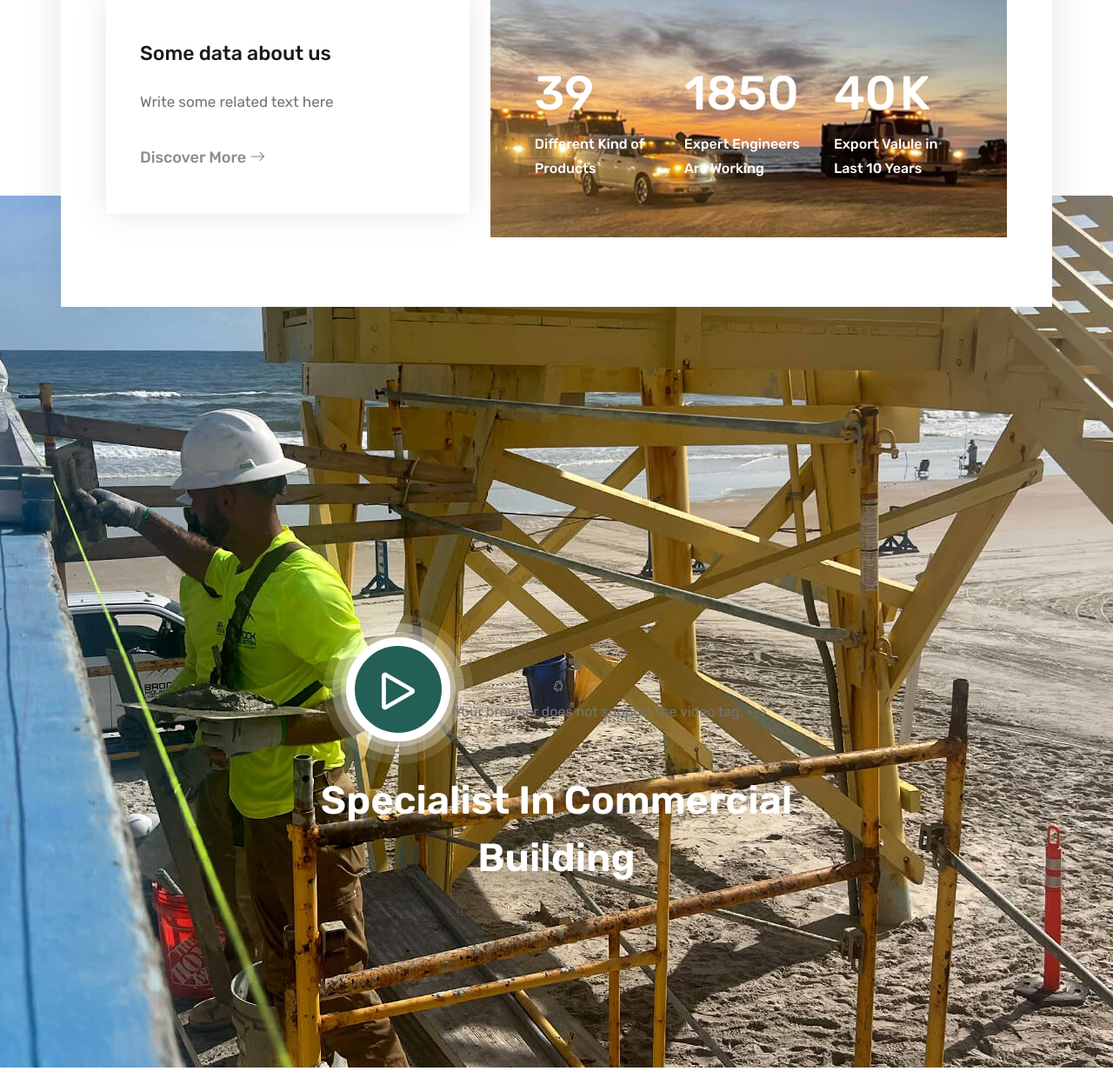
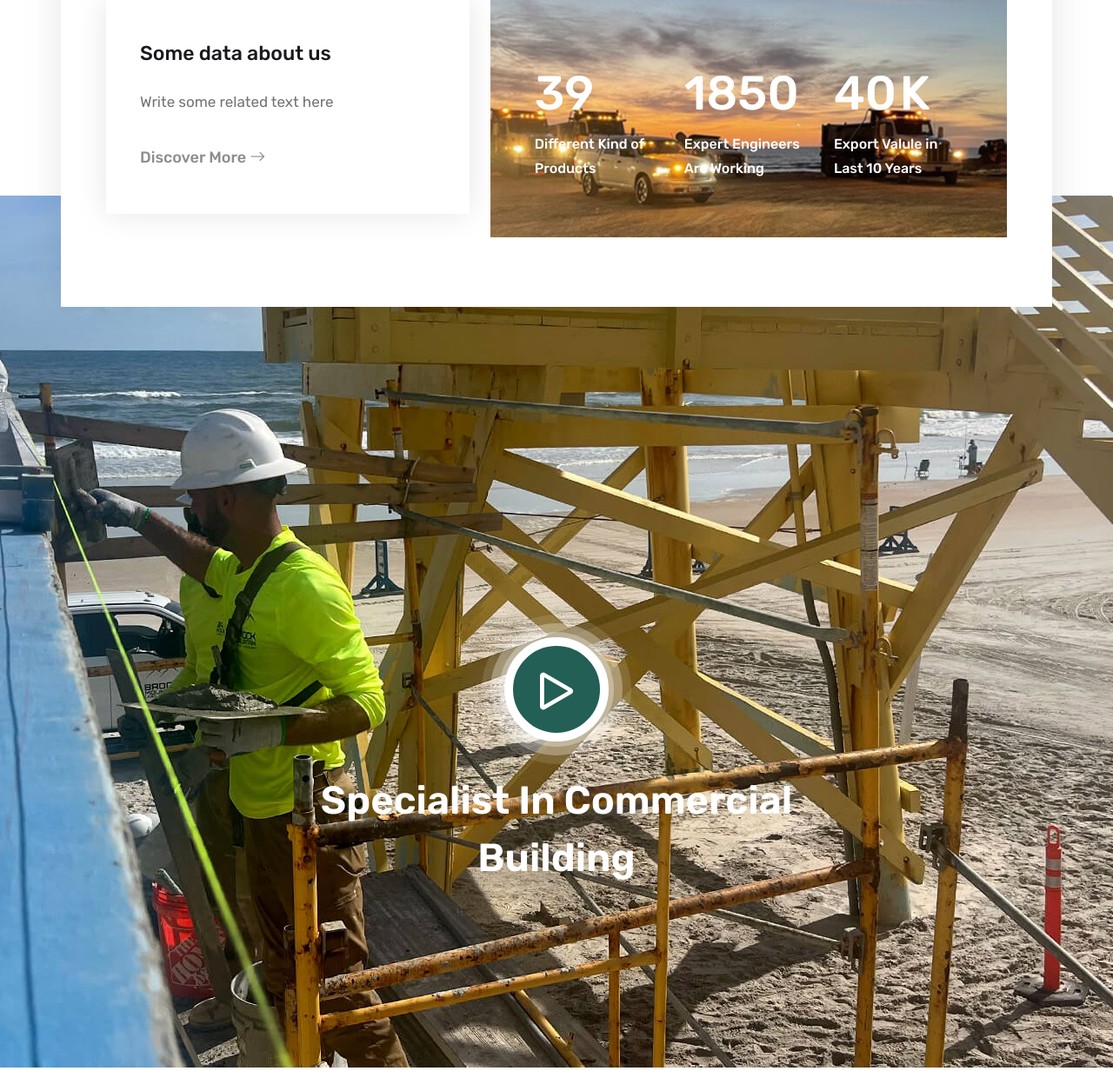
Before and after one commit to jdcardenasBrock/newbrockmlc, a PHP site: page / in a window 1280 px wide. Shown: the part 1649-2881 px from the top of the page at 87% size. Run offline with PHP 8.4, Linux system fonts and the light colour scheme; some libraries are stand-ins or nearby versions.

Commit message:
ajuste enlace video seccion 5 home

```diff
--- a/index.php
+++ b/index.php
@@ -496,11 +496,6 @@
 					<div class="single-video text-center">
 						<div class="video-icon">
 							<a class="video-vemo-icon venobox vbox-item" data-vbtype="" data-autoplay="true" href="assets/videos/Commercial Building Division Promo.mp4"><i class="bi bi-play"></i></a>
-							<!-- <video width="320" height="240" controls>
-								<source src="assets/videos/Commercial Building Division Promo.mp4" type="video/mp4">
-								<!-- <source src="movie.ogg" type="video/ogg"> -->
-								Your browser does not support the video tag.
-							</video> -->
 						</div>
 						<div class="call-do-title">
 							<h2>Specialist In Commercial </h2>
```
